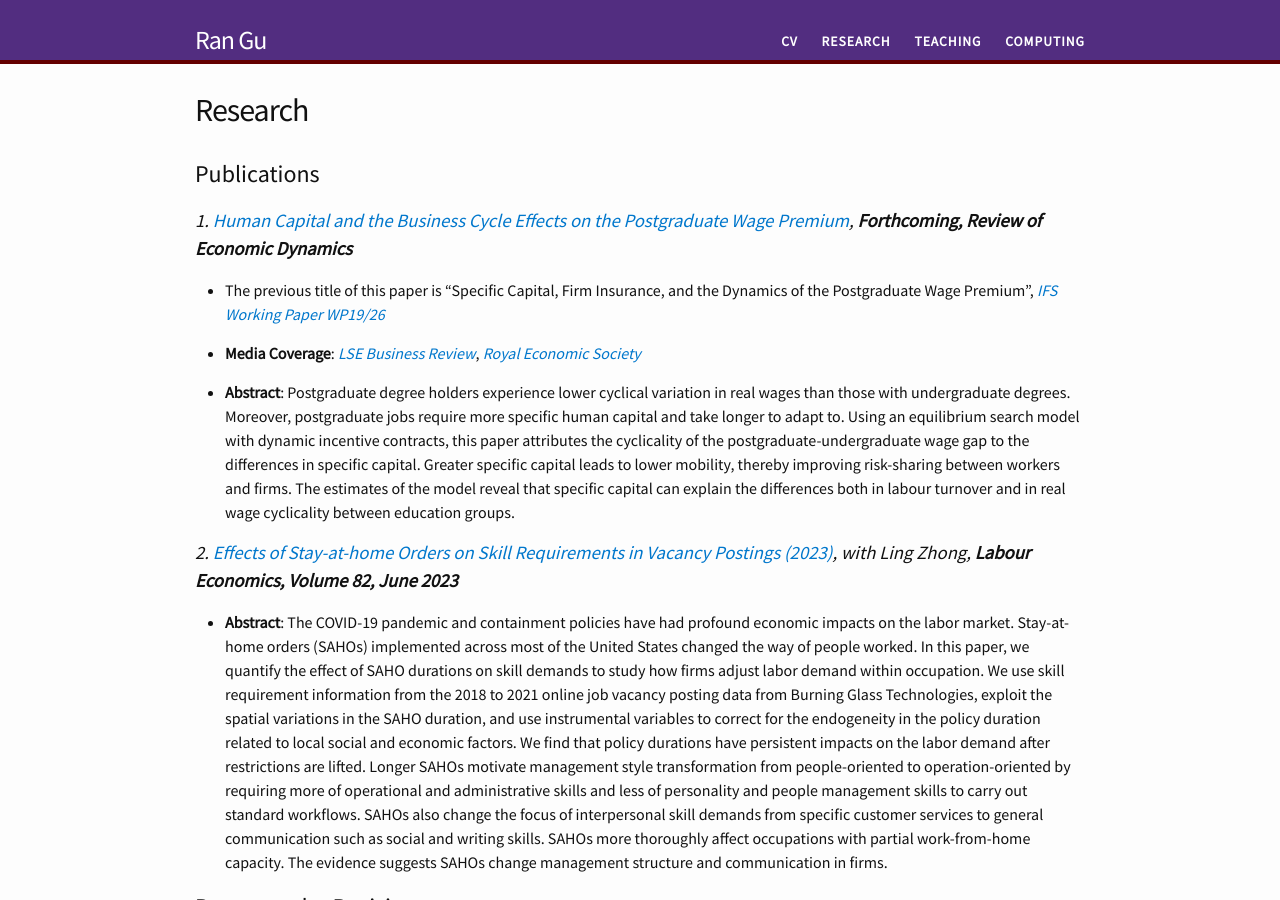
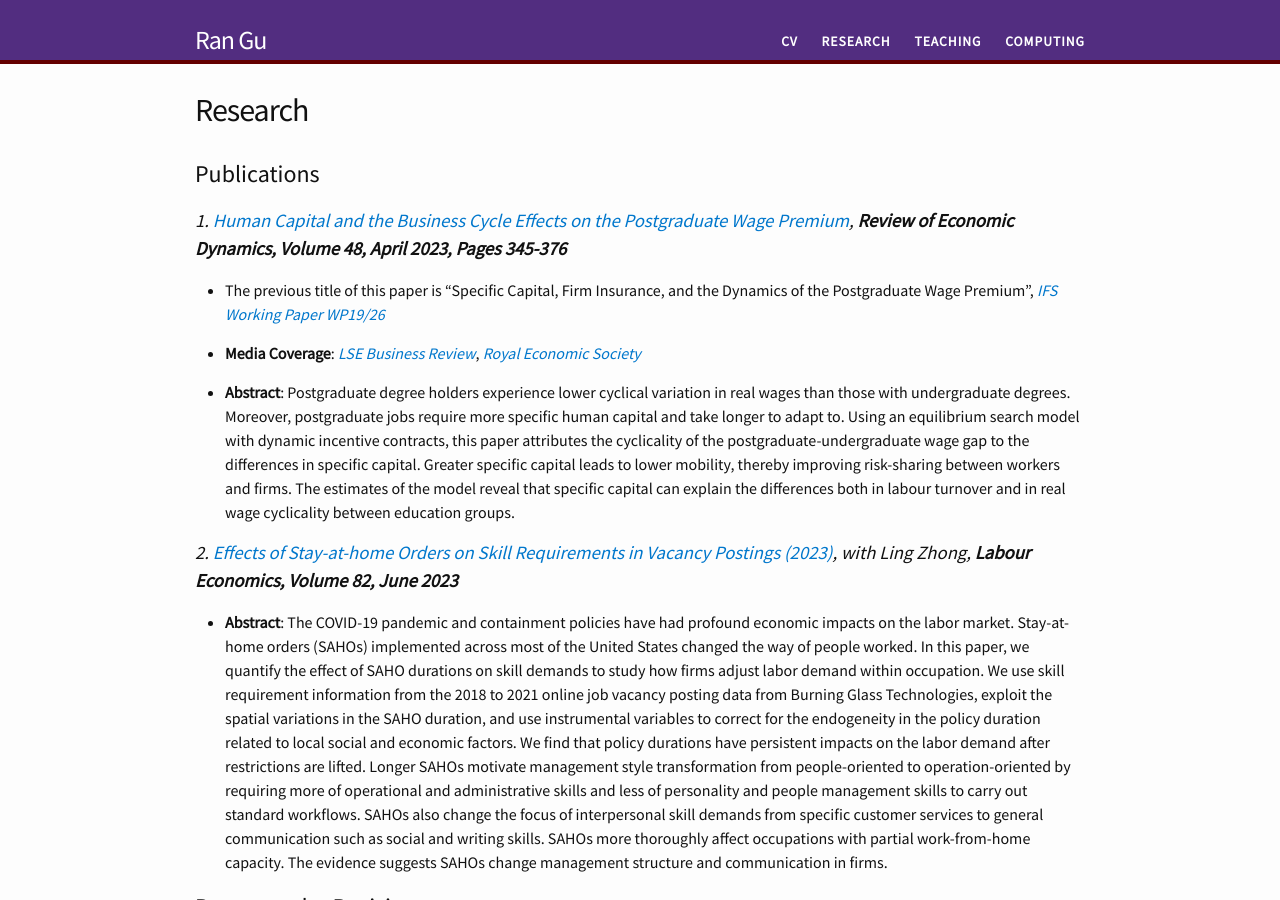
Before and after one commit to lionup/lionup.github.io, a Jekyll site: the page built from research/research.md, in a window 1280 px wide and 900 px high. Built offline with Jekyll 4.4.1, drawn with Linux system fonts in a browser that asks for light colours.

Commit message:
modify Readme

```diff
--- a/research/research.md
+++ b/research/research.md
@@ -7,7 +7,7 @@ permalink: /research/
 
 ## Publications
 
-### 1. [Human Capital and the Business Cycle Effects on the Postgraduate Wage Premium](https://doi.org/10.1016/j.red.2022.07.001){:target="_blank"}, **Forthcoming, Review of Economic Dynamics**
+### 1. [Human Capital and the Business Cycle Effects on the Postgraduate Wage Premium](https://doi.org/10.1016/j.red.2022.07.001){:target="_blank"}, **Review of Economic Dynamics, Volume 48, April 2023, Pages 345-376**
 
   * The previous title of this paper is "Specific Capital, Firm Insurance, and the Dynamics of the Postgraduate Wage Premium", [_IFS Working Paper WP19/26_](https://www.ifs.org.uk/publications/14515){:target="_blank"}
 
```
